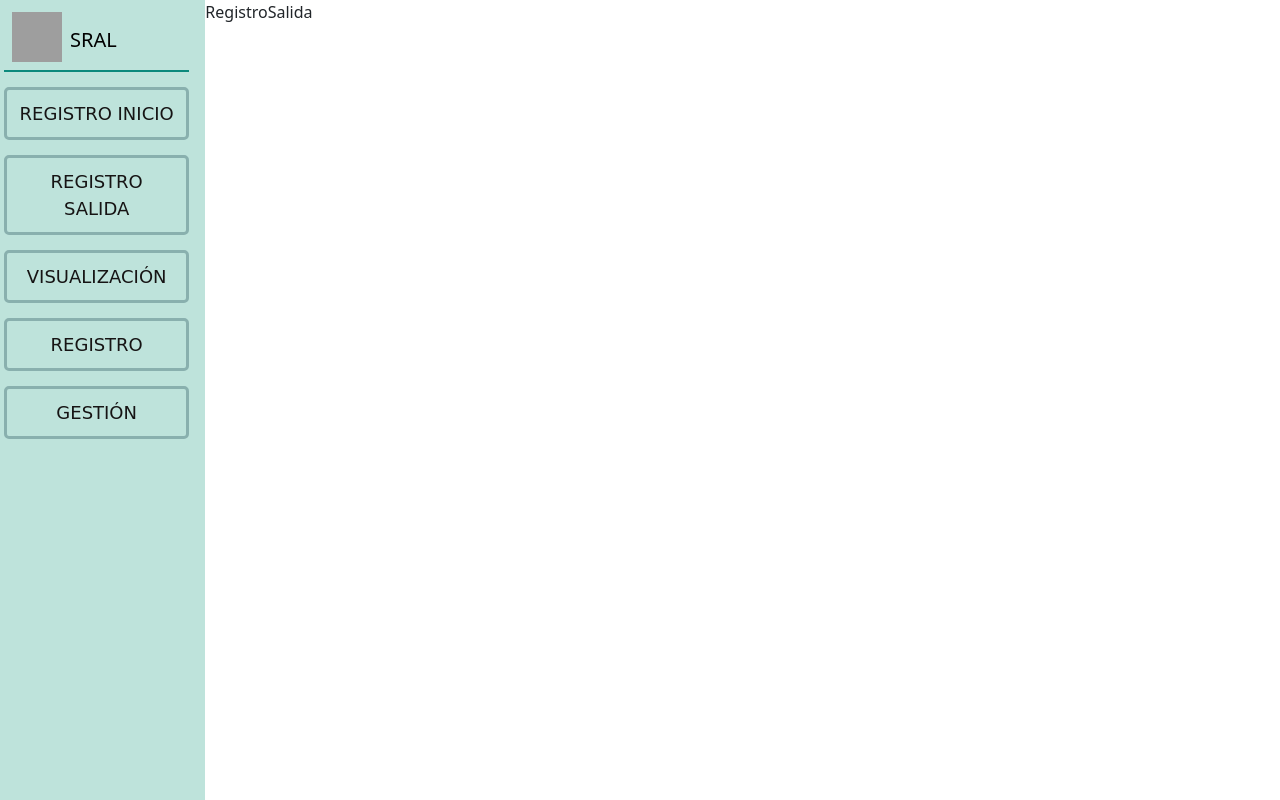
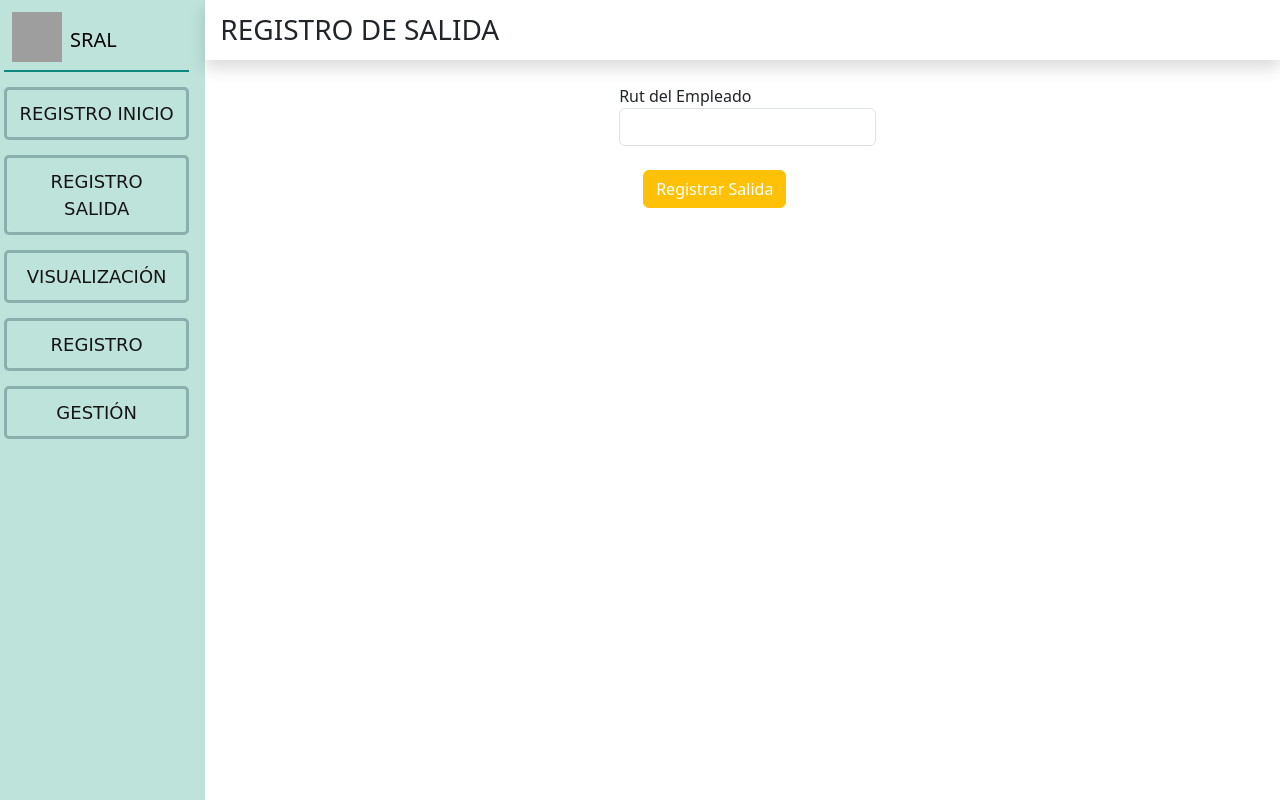
Before and after one commit to JavierQaZ/SRAL, a React (Vite) app in the folder frontend/: page /registroSalida in a window 1280 px wide. Built offline with nearby package versions, Linux system fonts and the light colour scheme; grey boxes are pictures that could not be loaded.

Commit message:
02-06 1:35
formularios RegistrosInicioSalida, y Empleados/Rol - falta hacer las conexiones a backend, verificar conexion registro/rol - registro/empleado, y nombres de variables de bdd

```diff
--- a/frontend/src/views/RegistroInicio.jsx
+++ b/frontend/src/views/RegistroInicio.jsx
@@ -1,14 +1,51 @@
-import React from 'react'
-import { Routes, Route } from "react-router-dom";
-
-const BloqueRegistros = () => {
-    /* hacer componente primero lol */
-}
+import React, { useState } from 'react'
 
 function RegistroInicio() {
+
+    const [rut, setRut] = useState("")
+    const [exitoRegistroInicio, setExitoRegistroInicio] = useState("")
+
+    const handleOnChangeRut = (e) => {
+        console.log(e.target.value)
+        setRut(e.target.value)
+    }
+
+    const handleSubmit = (e) => {
+        e.preventDefault();
+        const registroRutInicio = {
+            //revisar nombres de la bdd
+            "":  rut
+        }
+    }
+
+    //axios
+
     return (
         <>
-            <h4 className='bg-payne-grey content-title shadow'>REGISTRO INICIO</h4>
+            <h4 className="bg-payne-grey content-title shadow">REGISTRO DE INICIO</h4>
+            <div className='content-body'>
+                <div className='container'>
+                    <div className='d-flex justify-content-around flex-wrap'>
+                        <form onSubmit={handleSubmit}>
+                            <div className='d-flex flex-column'>
+
+                                <label className='form-label mt-3'>
+                                    Rut del Empleado
+                                    <input type="text" className='form-control'
+                                    value={rut}
+                                    onChange={handleOnChangeRut}
+                                    />
+                                </label>
+                            </div>
+
+                            <button type="submit" className="btn btn-warning ms-4 mt-3 text-white">
+                                Registrar Entrada
+                            </button>
+                            {exitoRegistroInicio}
+                        </form>
+                    </div>
+                </div>
+            </div>
         </>
     )
 }
--- a/frontend/src/views/RegistroSalida.jsx
+++ b/frontend/src/views/RegistroSalida.jsx
@@ -1,8 +1,52 @@
-import React from 'react'
+import React, { useState } from 'react'
 
 function RegistroSalida() {
+
+    const [rut, setRut] = useState("")
+    const [exitoRegistroSalida, setExitoRegistroSalida] = useState("")
+
+    const handleOnChangeRut = (e) => {
+        console.log(e.target.value)
+        setRut(e.target.value)
+    }
+
+    const handleSubmit = (e) => {
+        e.preventDefault();
+        const registroRutSalida = {
+            //revisar nombres de la bdd
+            "":  rut
+        }
+    }
+
+    //axios
+
     return (
-        <div>RegistroSalida</div>
+        <>
+            <h4 className="bg-payne-grey content-title shadow">REGISTRO DE SALIDA</h4>
+            <div className='content-body'>
+                <div className='container'>
+                    <div className='d-flex justify-content-around flex-wrap'>
+                        <form onSubmit={handleSubmit}>
+                            <div className='d-flex flex-column'>
+
+                                <label className='form-label mt-3'>
+                                    Rut del Empleado
+                                    <input type="text" className='form-control'
+                                    value={rut}
+                                    onChange={handleOnChangeRut}
+                                    />
+                                </label>
+                            </div>
+
+                            <button type="submit" className="btn btn-warning ms-4 mt-3 text-white">
+                                Registrar Salida
+                            </button>
+                            {exitoRegistroSalida}
+                        </form>
+                    </div>
+                </div>
+            </div>
+        </>
     )
 }
 
--- a/frontend/src/views/registro/Empleado.jsx
+++ b/frontend/src/views/registro/Empleado.jsx
@@ -85,7 +85,8 @@ function Empleado() {
                             id='inlineFormCustomSelectPref'
                             defaultValue='-1'
                         >
-
+                            {/* verificar roles registrados */}
+                            {/* P E N D I E N T E */}
                             <option value='-1'>SELECT</option>
                             <option value='1'> ROL1</option>
                             <option value='2'> ROL2</option>
```
